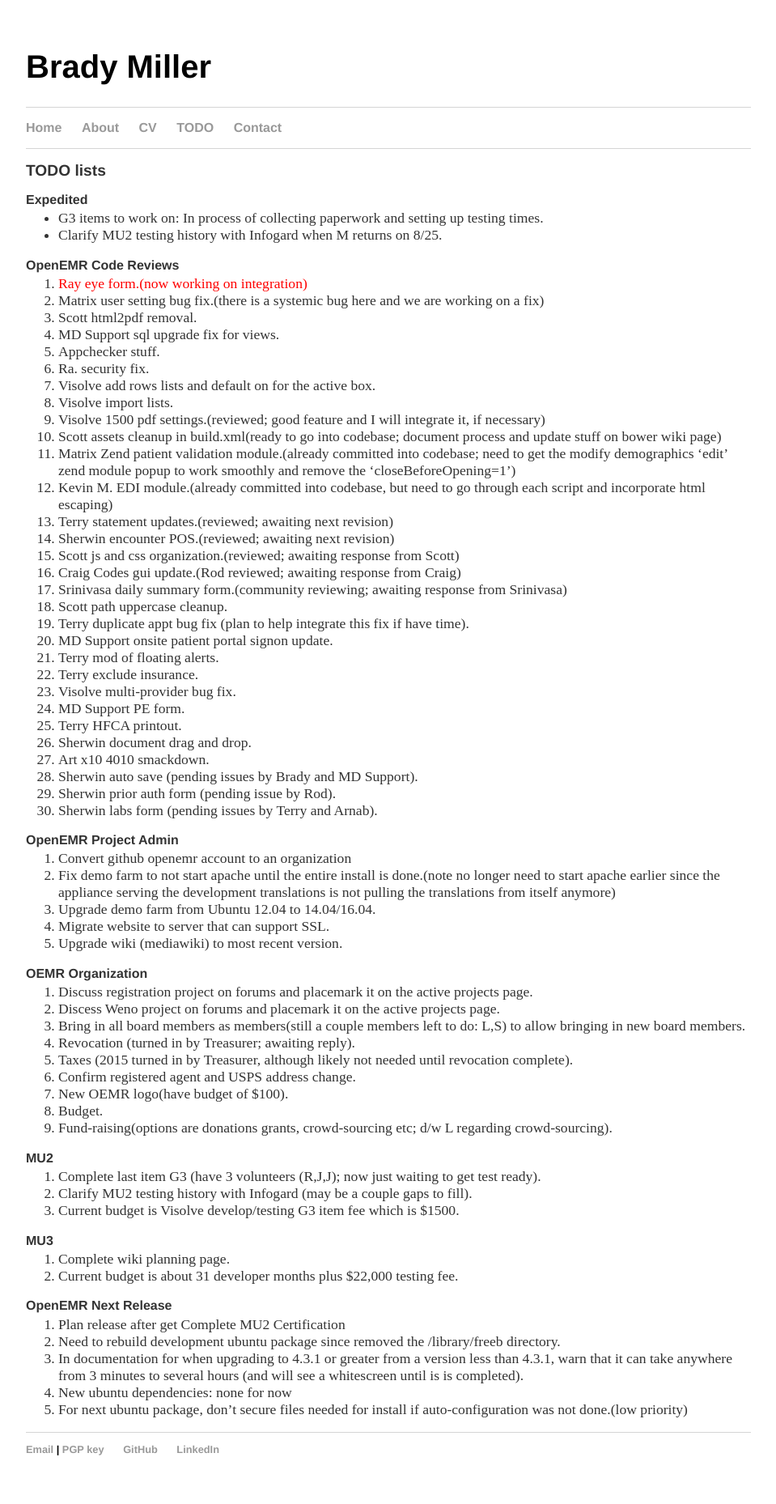
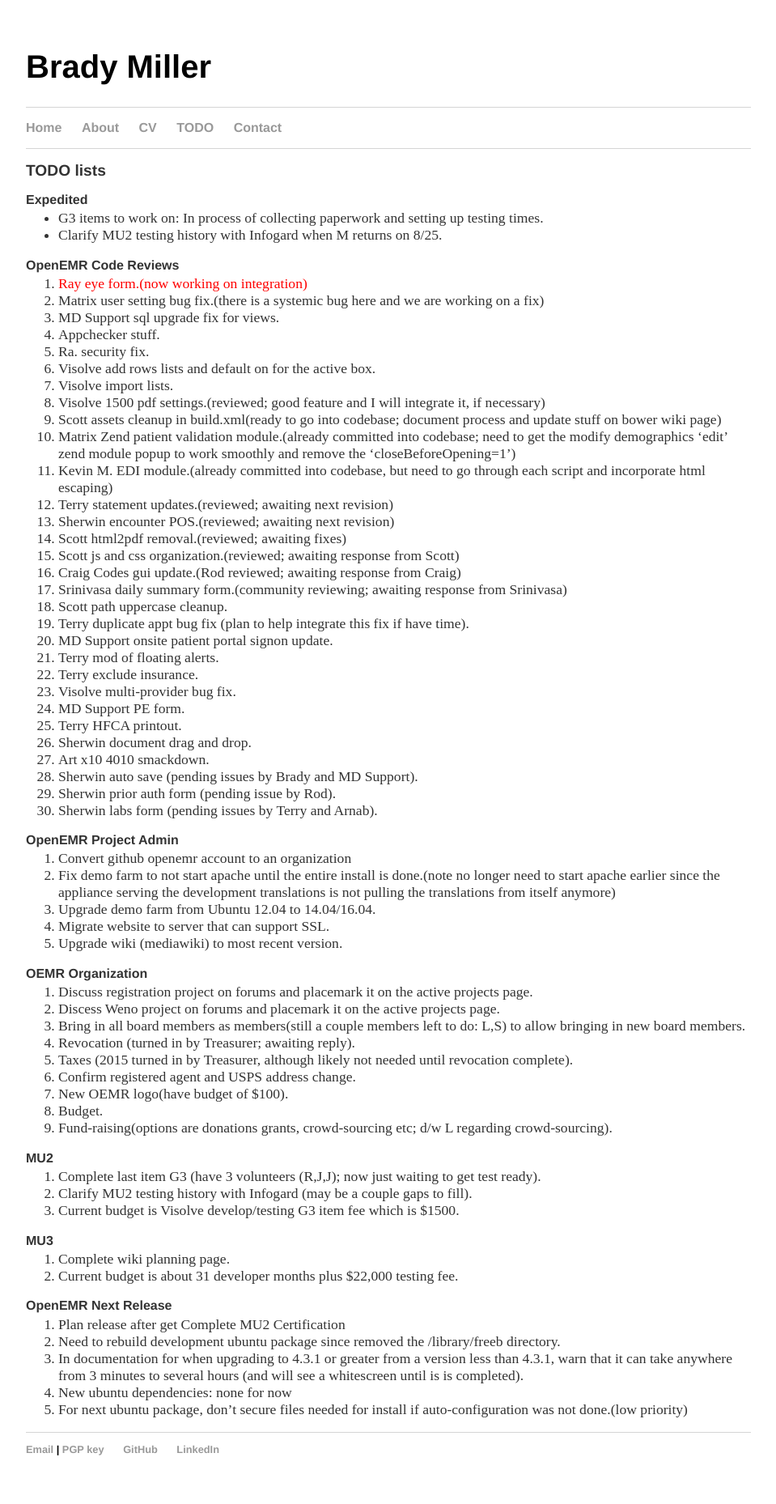
Before and after one commit to bradymiller/bradymiller.github.io, a Jekyll site: the page built from todo/index.md, in a window 1280 px wide. Shown: the whole page at 81% size, without its empty margins (160-1119 px from the left). Built offline with Jekyll 4.4.1, drawn with Linux system fonts in a browser that asks for light colours.

Commit message:
Update todo list

```diff
--- a/todo/index.md
+++ b/todo/index.md
@@ -22,6 +21,7 @@
 1. Kevin M. EDI module.(already committed into codebase, but need to go through each script and incorporate html escaping)
 1. Terry statement updates.(reviewed; awaiting next revision)
 1. Sherwin encounter POS.(reviewed; awaiting next revision)
+1. Scott html2pdf removal.(reviewed; awaiting fixes)
 1. Scott js and css organization.(reviewed; awaiting response from Scott)
 1. Craig Codes gui update.(Rod reviewed; awaiting response from Craig)
 1. Srinivasa daily summary form.(community reviewing; awaiting response from Srinivasa)
```
Also changed, not shown: other parts of todo/index.md (+0 -1 lines).
